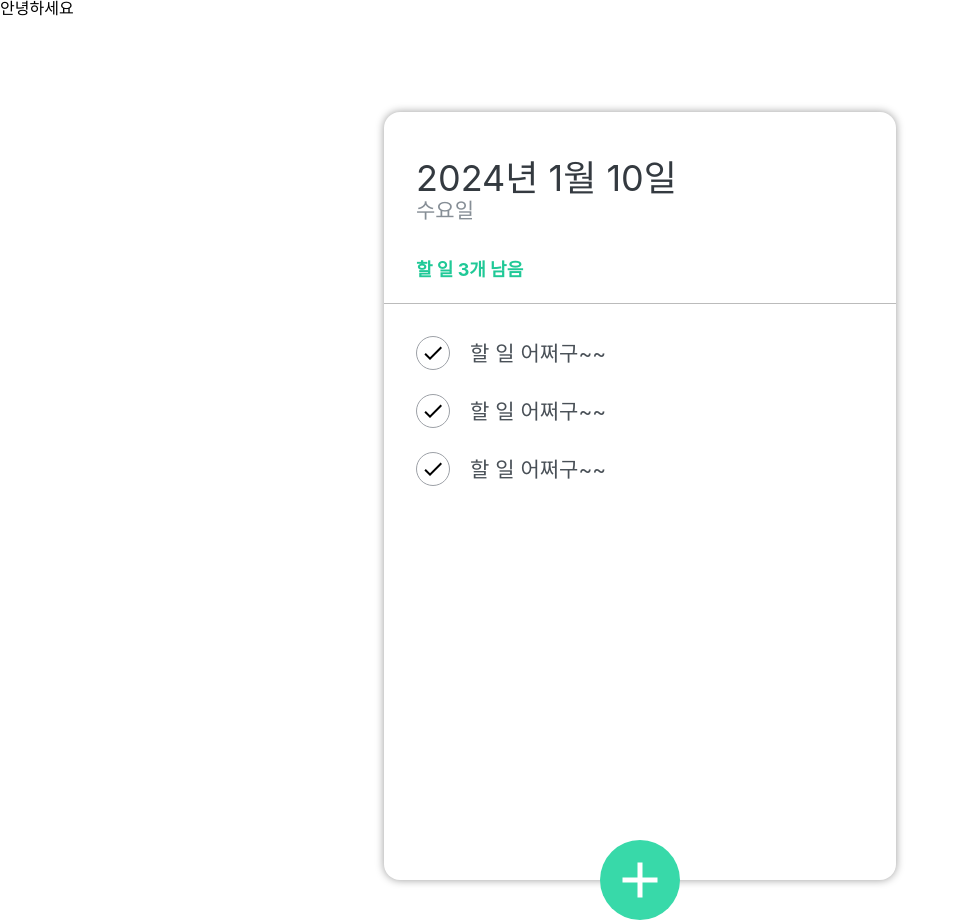
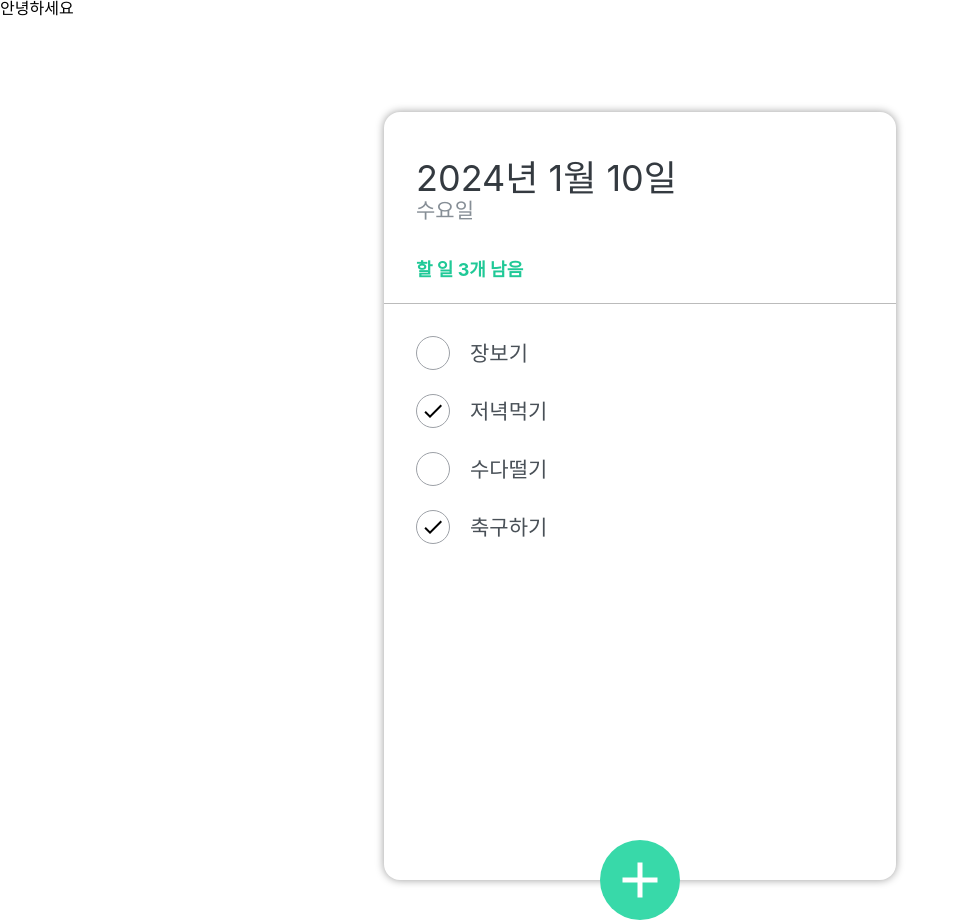
Before and after one commit to YOOGARYUNG/todo-react-app202401, a React (Create React App) app: page / in a window 1280 px wide. Shown: the whole page, without its empty margins (0-963 px from the left). Built offline with nearby package versions, Linux system fonts and the light colour scheme.

Commit message:
#4. TodoInput 동적 렌더링

```diff
--- a/src/component/TodoItem.js
+++ b/src/component/TodoItem.js
@@ -2,13 +2,18 @@ import React from 'react';
 import {MdDelete, MdDone} from "react-icons/md";
 import './scss/TodoItem.scss'
 
-const TodoItem = () => {
+const TodoItem = ({item}) => {
+
+    const {id, title, done} = item;
+
+    // console.log(props);
+
     return (
         <li className='todo-list-item'>
             <div className='check-circle'>
-                <MdDone />
+                {item.done && <MdDone/>} {/* props.done이 true면 */}
             </div>
-            <span className='text'>할 일 어쩌구~~</span>
+            <span className='text'>{item.title}</span>
             <div className='remove'>
                 <MdDelete />
             </div>
--- a/src/component/TodoMain.js
+++ b/src/component/TodoMain.js
@@ -1,13 +1,40 @@
 import React from 'react';
-import './scss/TodoMain.scss'
+
+import './scss/TodoMain.scss';
 import TodoItem from "./TodoItem";
 
 const TodoMain = () => {
+
+    const todoList = [
+        {
+            id: 1,
+            title: '장보기',
+            done: false
+        },
+        {
+            id: 2,
+            title: '저녁먹기',
+            done: true
+        },
+        {
+            id: 3,
+            title: '수다떨기',
+            done: false
+        },
+        {
+            id: 4,
+            title: '축구하기',
+            done: true
+        }
+
+    ];
+
     return (
         <ul className='todo-list'>
-            <TodoItem />
-            <TodoItem />
-            <TodoItem />
+            {
+                todoList.map(todo => <TodoItem key={todo.id} item={todo} />)
+                // map을 사용해서 할때는 key를 꼭넣어야함 수백개씩넣을때 성능이슈를 일으킴
+            }
         </ul>
     );
 };
```
